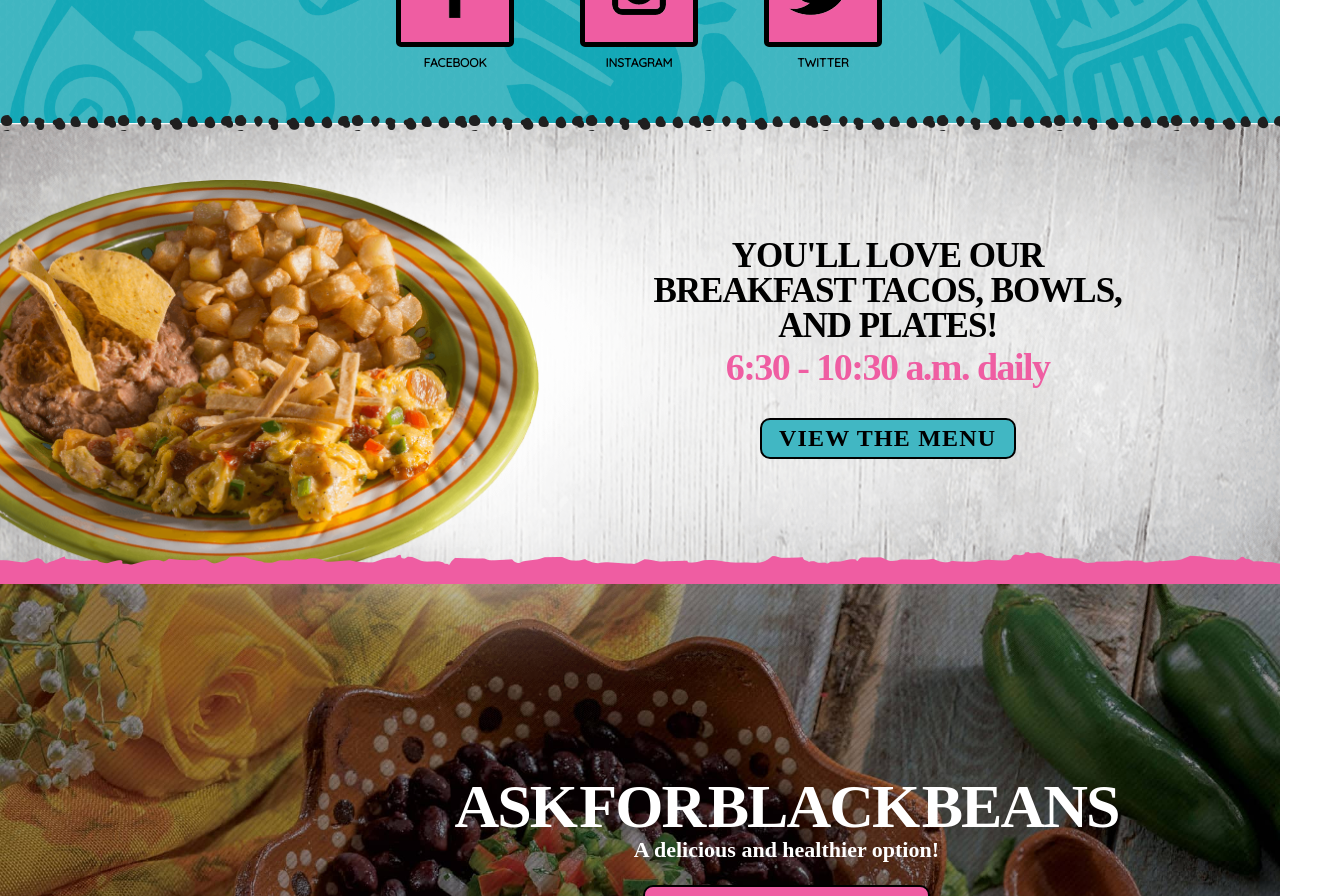
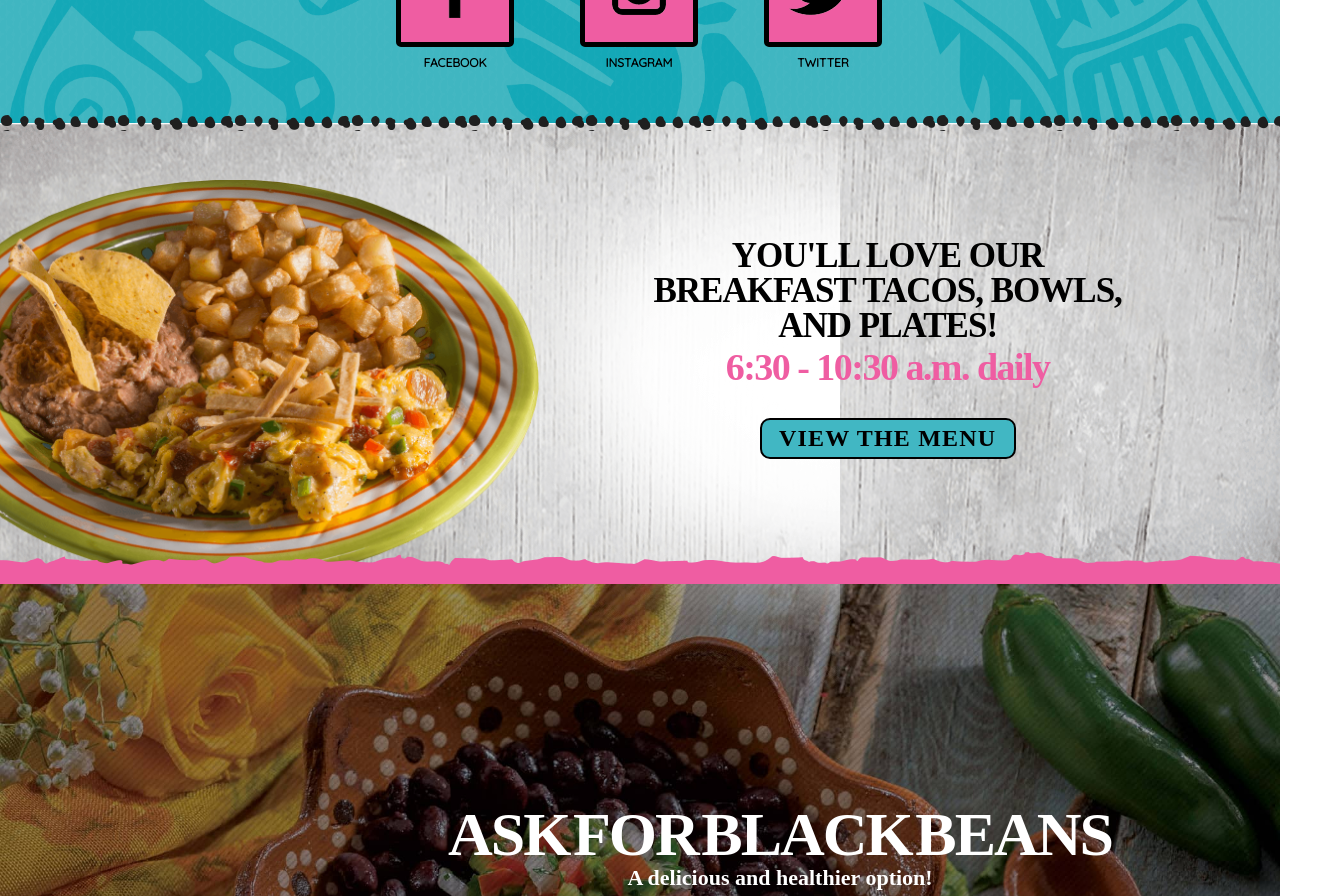
Before and after one commit to Jwilkins48/mock-restaurant, a React (Create React App) app: page / in a window 1280 px wide. Shown: the part 2460-3356 px from the top of the page, 1323 px wide, since content can reach past the window. Built offline with nearby package versions, Linux system fonts and the light colour scheme; a web font is replaced by a local one.

Commit message:
fixed width bug

```diff
--- a/src/CSS/promotional.css
+++ b/src/CSS/promotional.css
@@ -11,7 +11,7 @@
 .promote-container {
     position: relative;
     border-bottom: 6px solid #000;
-    width: 405px;
+    /* width: 405px; */
 }
 
 .promote-img {
@@ -19,7 +19,7 @@
 }
 
 .promote-img img {
-    width: 405px;
+    width: 100%;
 }
 
 .promote-btn {
@@ -76,8 +76,8 @@
 
     .promote-content-container {
         position: absolute;
-        top: 35%;
-        left: 35.5%;
+        top: 40%;
+        left: 35%;
         color: #fff;
         padding: 0;
     }
@@ -108,9 +108,6 @@
     }
 
     /* BANNER SECTION */
-    .banner {
-        /* height: 20rem; */
-    }
 
     .banner-img img {
         width: 25%;
--- a/src/CSS/social.css
+++ b/src/CSS/social.css
@@ -21,7 +21,7 @@
     height: auto;
     display: inline-block;
     vertical-align: middle;
-    width: 400px;
+    width: 370px;
 }
 
 #navBar-btn-scroll {
@@ -278,7 +278,6 @@
     top: -5px;
     left: 0;
     right: 0;
-    width: 100%;
     height: 16px;
     background: url('../imgs/dots.png');
 }
@@ -289,7 +288,6 @@
     bottom: -8px;
     left: 3px;
     right: 0rem;
-    width: 100%;
     height: 16px;
     background: url('../imgs/dots.png');
 }
@@ -302,7 +300,7 @@
     z-index: -1;
     top: 55%;
     left: 50%;
-    width: 1366px;
+    width: 400px;
     height: 768px;
     background: url('../imgs/shadow-white.png');
     -webkit-transform: translate(-50%, -50%);
```
